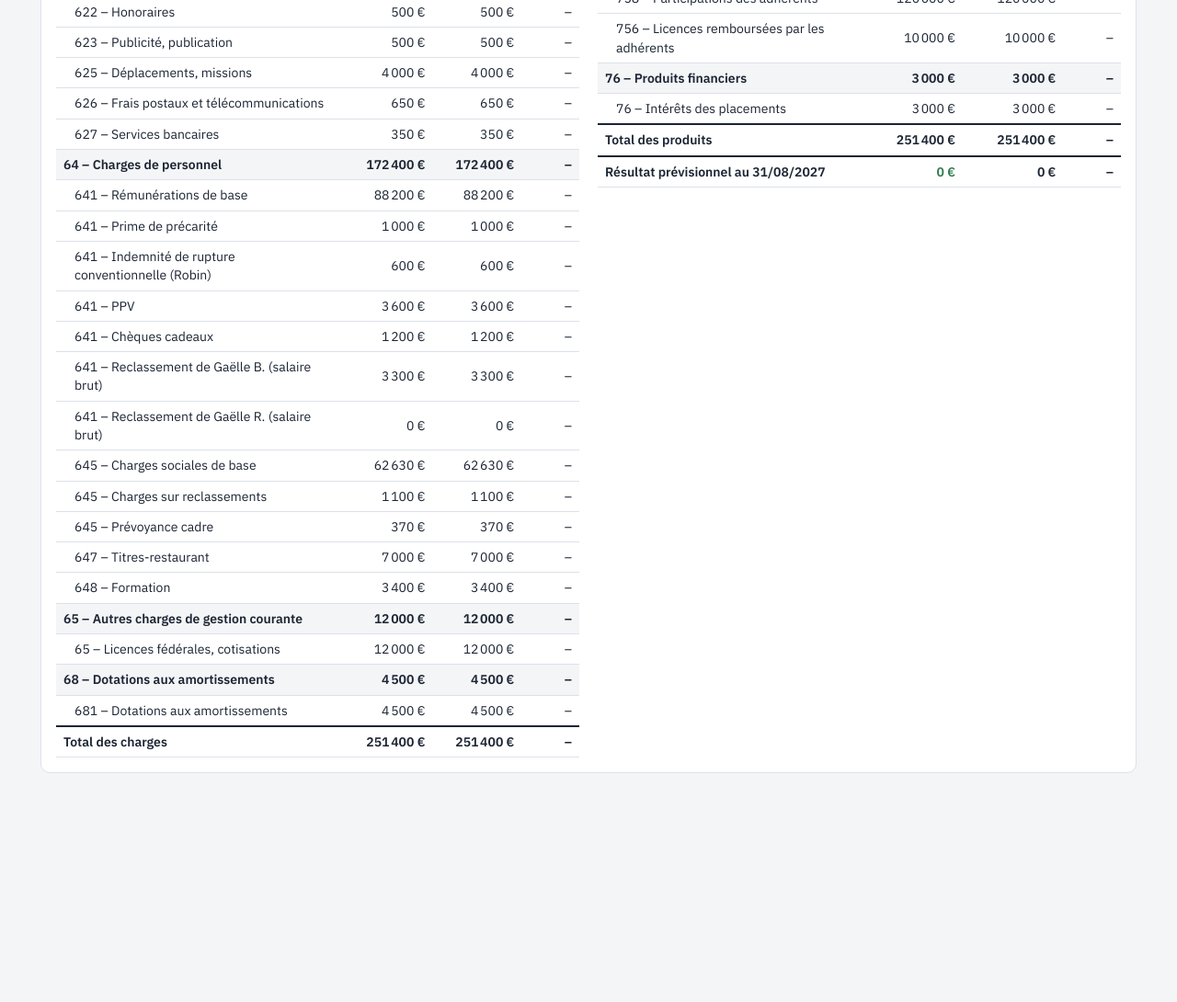
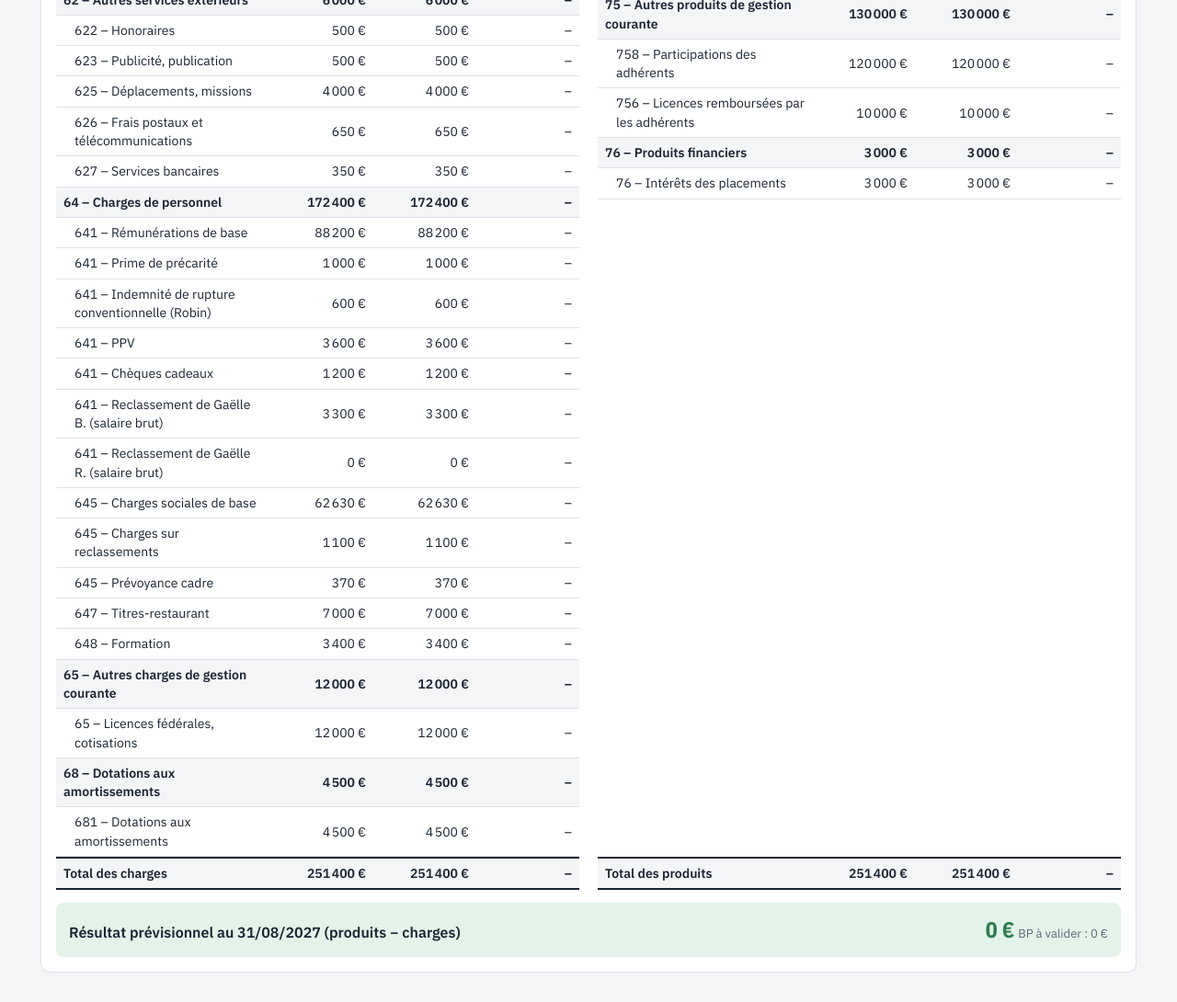
Before and after one commit to Gitolive40/Simulateur-GALAPRINI, a plain HTML site: page index.html in a window 1280 px wide. Shown: the part 2120-3210 px from the top of the page at 92% size. Before the commit the page ends 2993 px from the top, so only its background shows below. Drawn offline with nearby package versions, Linux system fonts and the light colour scheme.

Commit message:
Totaux charges et produits sur la même ligne
Co-Authored-By: Claude Opus 5.5 <noreply@anthropic.com>
Claude-Session: https://claude.ai/code/session_01P43bD7GLFvmo6fWPAN9hNX

```diff
--- a/index.html
+++ b/index.html
@@ -102,7 +102,18 @@ td.pos { color: var(--good); }
 .detail { grid-column: 1 / -1; }
 .detail-grid { display: grid; grid-template-columns: 1fr 1fr; gap: 20px; align-items: start; }
 @media (max-width: 1000px) { .detail-grid { grid-template-columns: 1fr; } }
-table.dt td, table.dt th { padding: 6px 8px; font-size: 14px; }
+table.dt { table-layout: fixed; }
+table.dt col.cn { width: 112px; }
+@media (max-width: 560px) { table.dt col.cn { width: 84px; } }
+table.dt td, table.dt th { padding: 6px 8px; font-size: 14px; overflow-wrap: anywhere; }
+.detail-grid.totals { margin-top: -14px; }
+.detail-grid.totals table.dt td { font-weight: 700; border-top: 2px solid var(--ink); border-bottom: 2px solid var(--ink); background: var(--bg); }
+.result-bar { display: flex; justify-content: space-between; align-items: baseline; gap: 12px; flex-wrap: wrap; padding: 12px 14px; border-radius: 8px; background: var(--good-soft); font-weight: 700; font-size: 16px; }
+.result-bar.neg { background: var(--bad-soft); }
+.result-bar .big { font-family: var(--font-display); font-size: 24px; font-variant-numeric: tabular-nums; }
+.result-bar.neg .big { color: var(--bad); }
+.result-bar.pos .big { color: var(--good); }
+.result-bar .meta { font-weight: 400; font-size: 13px; color: var(--muted); }
 table.dt tr.grp td { font-weight: 600; background: var(--bg); }
 table.dt tr.line td:first-child { padding-left: 20px; color: var(--ink); }
 table.dt tr.changed td { background: var(--accent-soft); }
@@ -271,9 +282,14 @@ table.dt tr.tot td { font-weight: 700; border-top: 2px solid var(--ink); }
     <h2 id="t-detail">Budget détaillé 2026-2027 par compte</h2>
     <p class="hint">Les lignes modifiées par vos choix sont surlignées. Colonne « BP à valider » : budget exporté de BasiCompta (résultat 0 €).</p>
     <div class="detail-grid">
-      <div class="table-wrap"><table class="dt"><thead><tr><th>Charges</th><th>Simulation</th><th>BP à valider</th><th>Écart</th></tr></thead><tbody id="dt-ch"></tbody></table></div>
-      <div class="table-wrap"><table class="dt"><thead><tr><th>Produits</th><th>Simulation</th><th>BP à valider</th><th>Écart</th></tr></thead><tbody id="dt-pr"></tbody></table></div>
+      <div class="table-wrap"><table class="dt"><colgroup><col><col class="cn"><col class="cn"><col class="cn"></colgroup><thead><tr><th>Charges</th><th>Simulation</th><th>BP à valider</th><th>Écart</th></tr></thead><tbody id="dt-ch"></tbody></table></div>
+      <div class="table-wrap"><table class="dt"><colgroup><col><col class="cn"><col class="cn"><col class="cn"></colgroup><thead><tr><th>Produits</th><th>Simulation</th><th>BP à valider</th><th>Écart</th></tr></thead><tbody id="dt-pr"></tbody></table></div>
     </div>
+    <div class="detail-grid totals">
+      <div class="table-wrap"><table class="dt"><colgroup><col><col class="cn"><col class="cn"><col class="cn"></colgroup><tbody id="dt-ch-tot"></tbody></table></div>
+      <div class="table-wrap"><table class="dt"><colgroup><col><col class="cn"><col class="cn"><col class="cn"></colgroup><tbody id="dt-pr-tot"></tbody></table></div>
+    </div>
+    <div class="result-bar" id="dt-res"></div>
   </section>
 </main>
 
@@ -461,8 +477,8 @@ table.dt tr.tot td { font-weight: 700; border-top: 2px solid var(--ink); }
     });
     var td = Math.round(tS / 10) * 10 - Math.round(tB / 10) * 10;
     var tcls = td === 0 ? "" : (invert ? (td > 0 ? "pos" : "neg") : (td > 0 ? "neg" : "pos"));
-    html += '<tr class="tot"><td>' + totalLabel + '</td><td>' + eur(tS) + '</td><td>' + eur(tB) + '</td><td class="' + tcls + '">' + (td === 0 ? "–" : eurS(td)) + '</td></tr>';
     $(id).innerHTML = html;
+    $(id + "-tot").innerHTML = '<tr><td>' + totalLabel + '</td><td>' + eur(tS) + '</td><td>' + eur(tB) + '</td><td class="' + tcls + '">' + (td === 0 ? "–" : eurS(td)) + '</td></tr>';
     return tS;
   }
   function renderDetail(c, res) {
@@ -470,7 +486,8 @@ table.dt tr.tot td { font-weight: 700; border-top: 2px solid var(--ink); }
     var tc = renderTable("dt-ch", D.ch, DBP.ch, "Total des charges", false);
     var tp = renderTable("dt-pr", D.pr, DBP.pr, "Total des produits", true);
     var r = Math.round((tp - tc) / 10) * 10;
-    $("dt-pr").insertAdjacentHTML("beforeend", '<tr class="tot"><td>Résultat prévisionnel au 31/08/2027</td><td class="' + (r < 0 ? "neg" : "pos") + '">' + eur(r) + '</td><td>0 €</td><td class="' + (r === 0 ? "" : r > 0 ? "pos" : "neg") + '">' + (r === 0 ? "–" : eurS(r)) + '</td></tr>');
+    var bar = $("dt-res"); bar.className = "result-bar " + (r < 0 ? "neg" : "pos");
+    bar.innerHTML = '<span>Résultat prévisionnel au 31/08/2027 (produits − charges)</span><span><span class="big">' + eur(r) + '</span> <span class="meta">BP à valider : 0 €' + (r === 0 ? "" : " · écart " + eurS(r)) + '</span></span>';
   }
 
   function update() {
```
